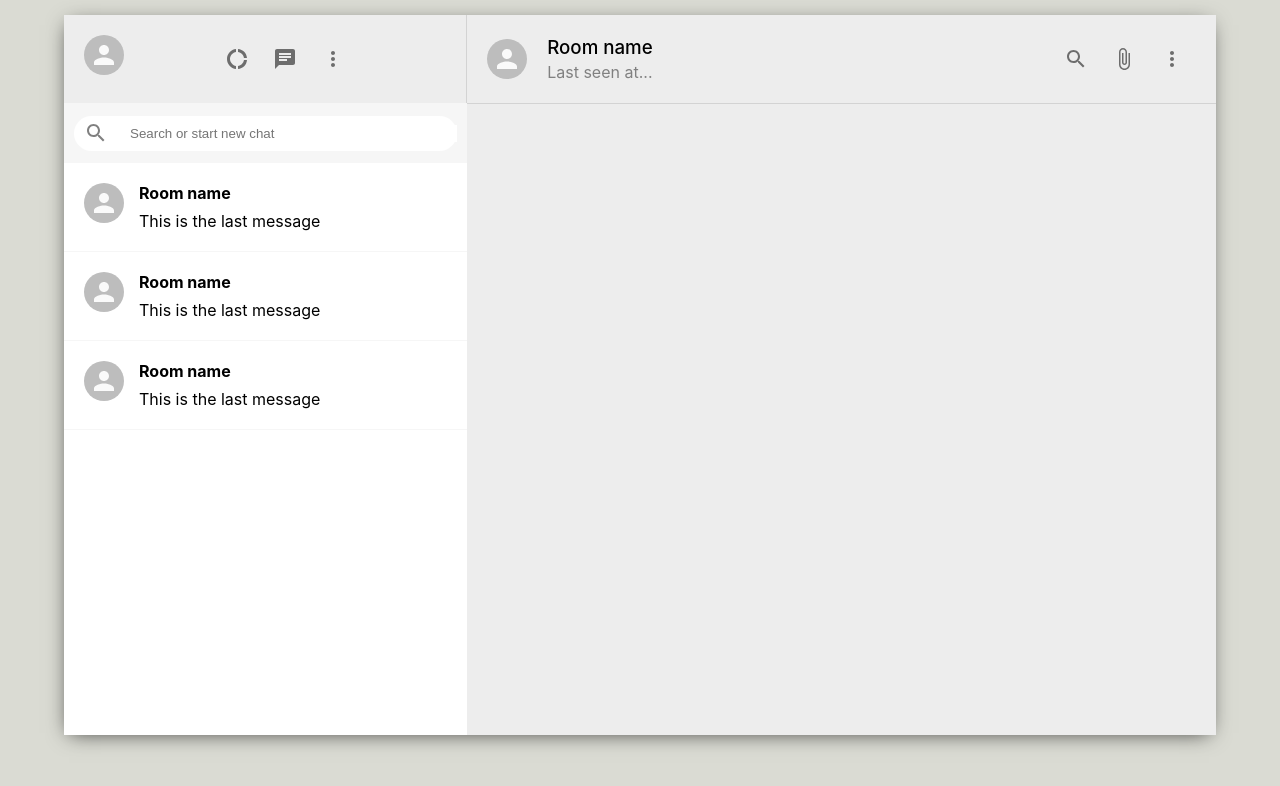
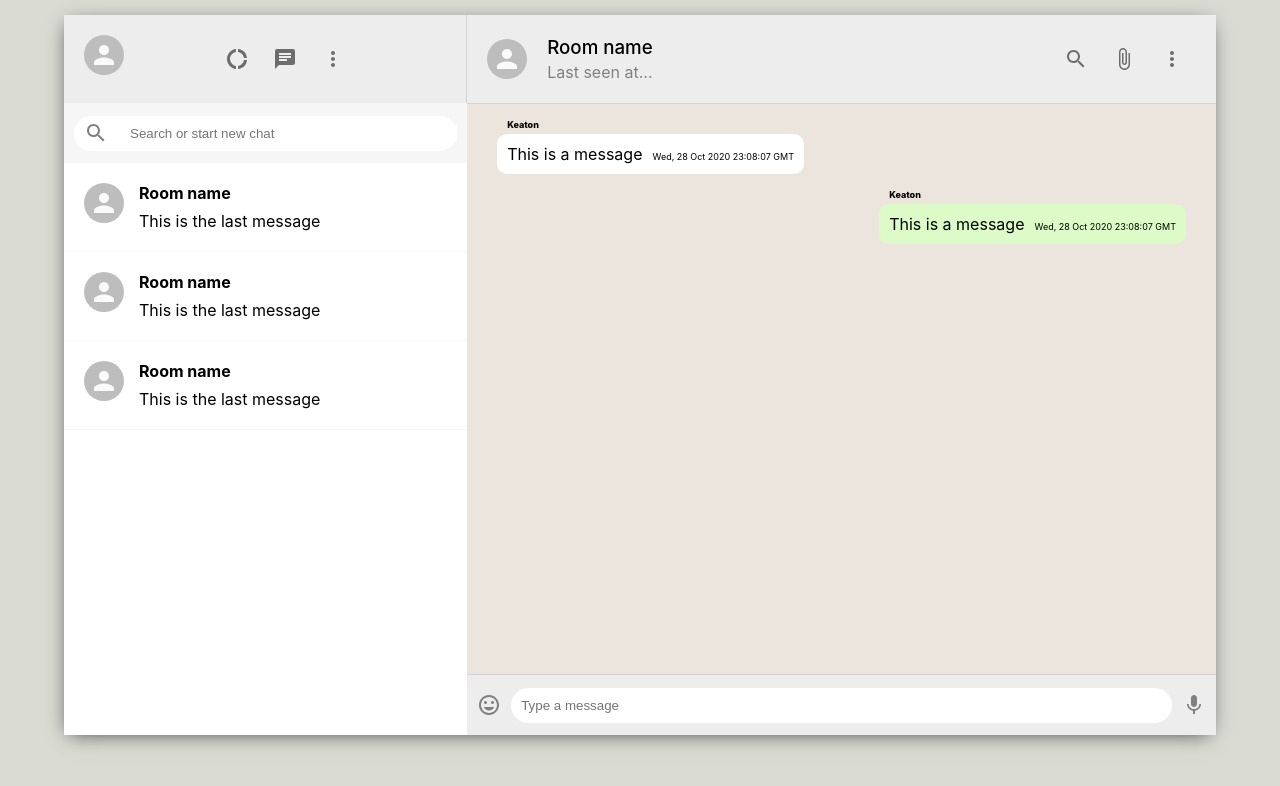
Before and after one commit to ksentak/communicato, a React (Create React App) app in the folder public/: page / in a window 1280 px wide. Shown: the top 786 px of the page. Built offline with nearby package versions, Linux system fonts and the light colour scheme.

Commit message:
complete chat component

```diff
--- a/public/src/components/Chat.js
+++ b/public/src/components/Chat.js
@@ -1,6 +1,8 @@
 // Material UI
 import { Avatar, IconButton } from '@material-ui/core';
 import { AttachFile, MoreVert, SearchOutlined } from '@material-ui/icons';
+import InsertEmoticonIcon from '@material-ui/icons/InsertEmoticon';
+import MicIcon from '@material-ui/icons/Mic';
 
 // CSS
 import '../css/Chat.css';
@@ -27,6 +29,29 @@ const Chat = () => {
 					</IconButton>
 				</div>
 			</div>
+
+			<div className='chat-body'>
+				<p className='chat-message'>
+					<span className='chat-name'>Keaton</span>
+					This is a message
+					<span className='chat-timestamp'>{new Date().toUTCString()}</span>
+				</p>
+
+				<p className='chat-message chat-send'>
+					<span className='chat-name'>Keaton</span>
+					This is a message
+					<span className='chat-timestamp'>{new Date().toUTCString()}</span>
+				</p>
+			</div>
+
+			<div className='chat-footer'>
+				<InsertEmoticonIcon />
+				<form>
+					<input placeholder='Type a message' type='text' />
+					<button type='submit'>Send a message</button>
+				</form>
+				<MicIcon />
+			</div>
 		</div>
 	);
 };
--- a/public/src/css/Chat.css
+++ b/public/src/css/Chat.css
@@ -24,3 +24,67 @@
 .chat-headerInfo > p {
 	color: gray;
 }
+
+.chat-body {
+	flex: 1;
+	/* Can modify background color */
+	background-color: #ece5dd;
+	padding: 30px;
+	overflow: scroll;
+}
+
+.chat-message {
+	position: relative;
+	font-size: 16px;
+	padding: 10px;
+	width: fit-content;
+	border-radius: 10px;
+	background-color: #ffffff;
+	margin-bottom: 30px;
+}
+
+.chat-timestamp {
+	margin-left: 10px;
+	font-size: xx-small;
+}
+
+.chat-name {
+	position: absolute;
+	top: -15px;
+	font-weight: 800;
+	font-size: xx-small;
+}
+
+.chat-send {
+	margin-left: auto;
+	background-color: #dcfbc6;
+}
+
+.chat-footer {
+	display: flex;
+	justify-content: space-between;
+	align-items: center;
+	height: 60px;
+	border-top: 1px solid lightgray;
+}
+
+.chat-footer > form {
+	flex: 1;
+	display: flex;
+}
+
+.chat-footer > form > input {
+	flex: 1;
+	border-radius: 30px;
+	padding: 10px;
+	border: none;
+}
+
+.chat-footer > form > button {
+	display: none;
+}
+
+.chat-footer > .MuiSvgIcon-root {
+	padding: 10px;
+	color: gray;
+}
```
